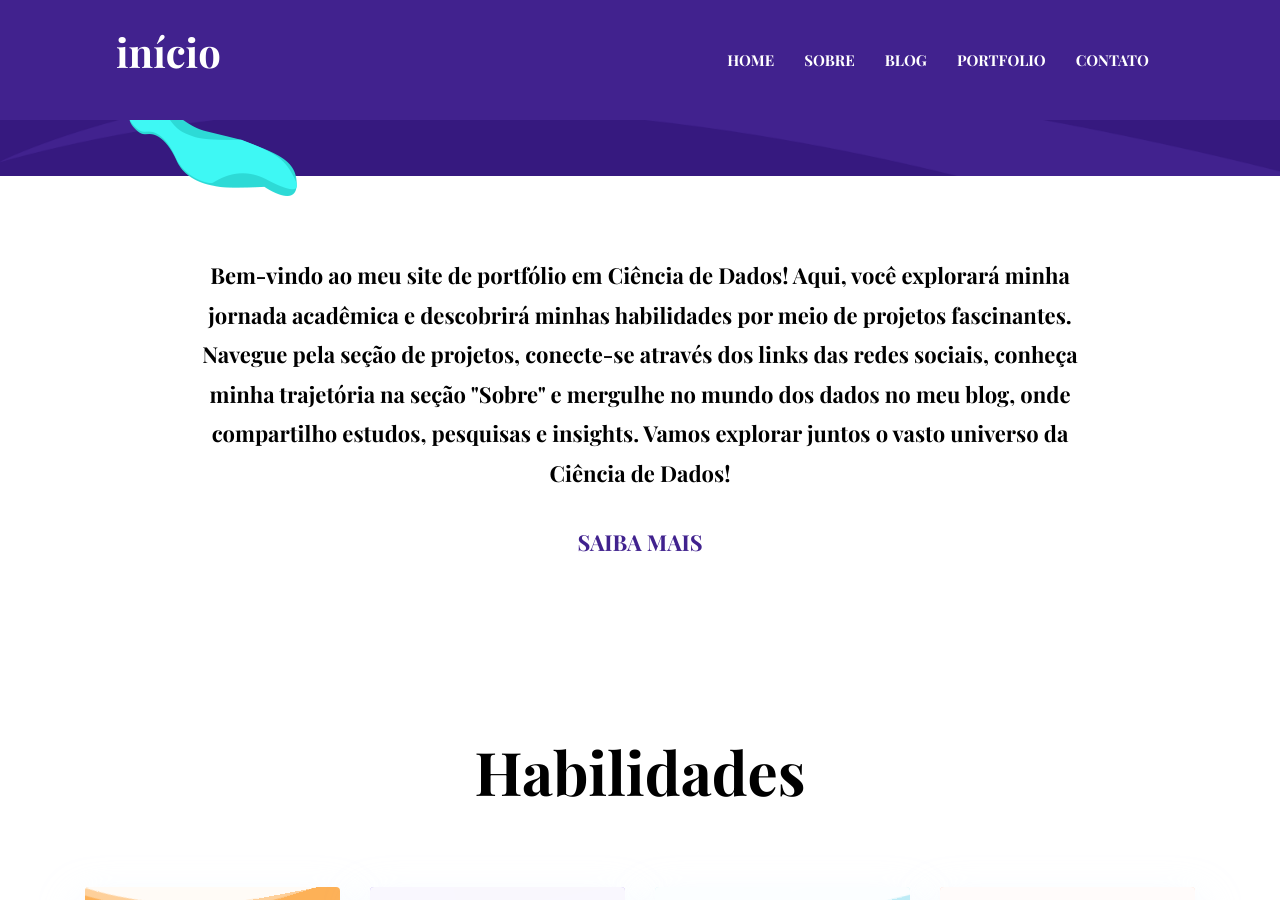
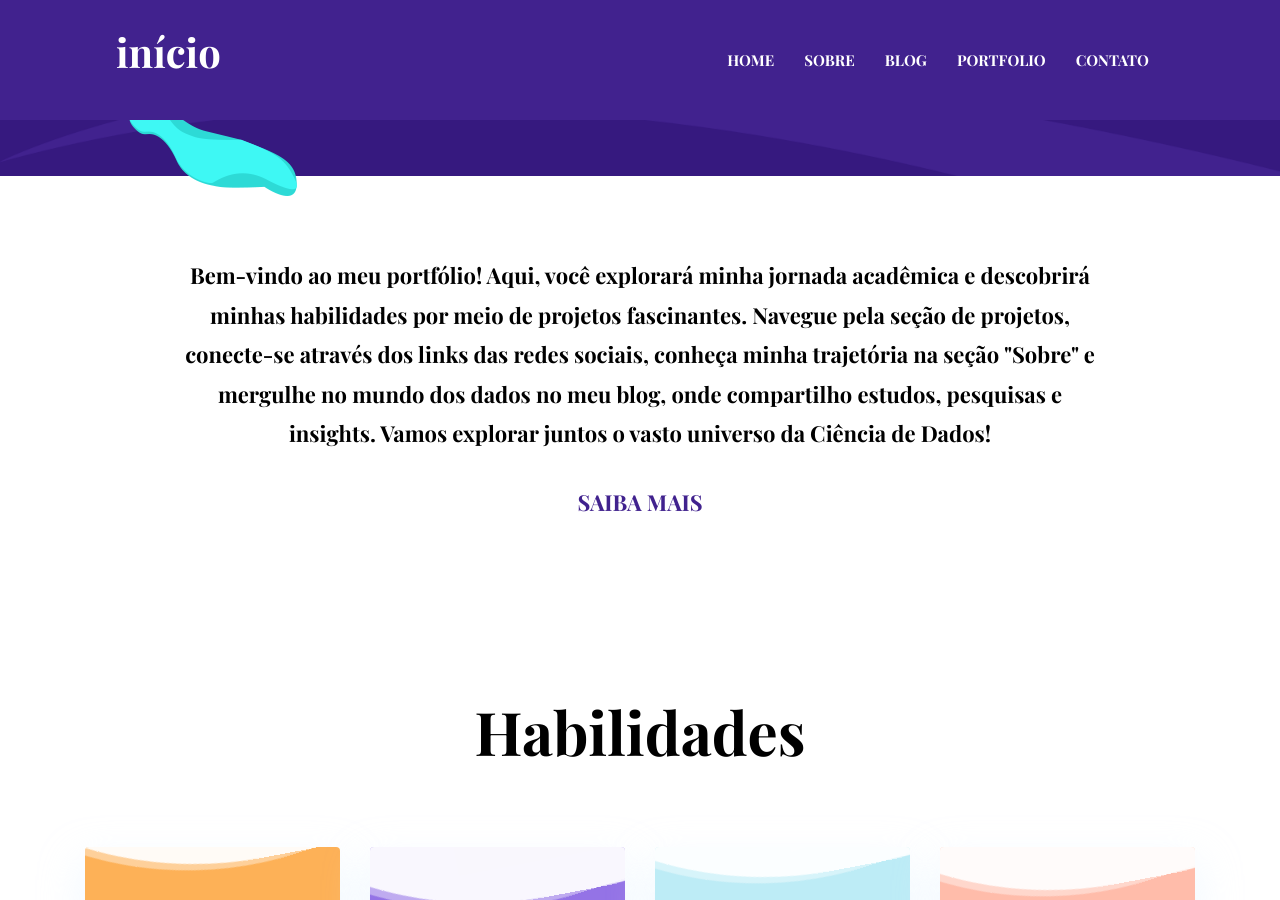
Before and after one commit to Cientista-de-Dados-Thiago/Cientista-de-Dados-Thiago.github.io, a Jekyll site: the page built from index.html, in a window 1280 px wide and 900 px high, scrolled down 772 px. Built offline with Jekyll 4.4.1, drawn with Linux system fonts in a browser that asks for light colours.

Commit message:
Atualização da descrição do site

```diff
--- a/_data/settings.yml
+++ b/_data/settings.yml
@@ -47,7 +47,7 @@ social:
 # About (Section and Page)
 
 # About Section
-blurb: Bem-vindo ao meu site de portfólio em Ciência de Dados! Aqui, você explorará minha jornada acadêmica e descobrirá minhas habilidades por meio de projetos fascinantes. Navegue pela seção de projetos, conecte-se através dos links das redes sociais, conheça minha trajetória na seção "Sobre" e mergulhe no mundo dos dados no meu blog, onde compartilho estudos, pesquisas e insights. Vamos explorar juntos o vasto universo da Ciência de Dados!
+blurb: Bem-vindo ao meu portfólio! Aqui, você explorará minha jornada acadêmica e descobrirá minhas habilidades por meio de projetos fascinantes. Navegue pela seção de projetos, conecte-se através dos links das redes sociais, conheça minha trajetória na seção "Sobre" e mergulhe no mundo dos dados no meu blog, onde compartilho estudos, pesquisas e insights. Vamos explorar juntos o vasto universo da Ciência de Dados!
 
 blurb-btn-link: "/about"
 blurb-btn-name: SAIBA MAIS
```
